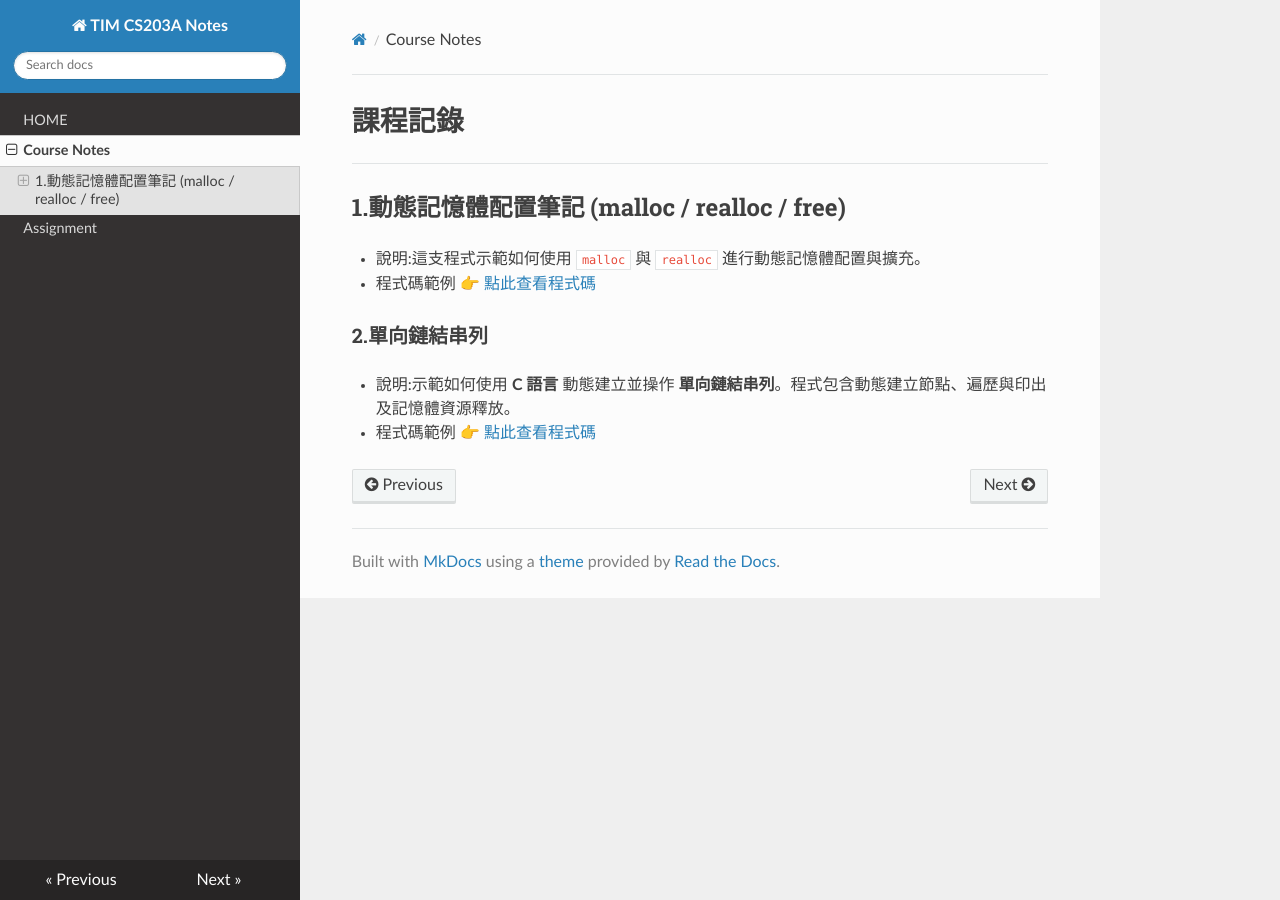
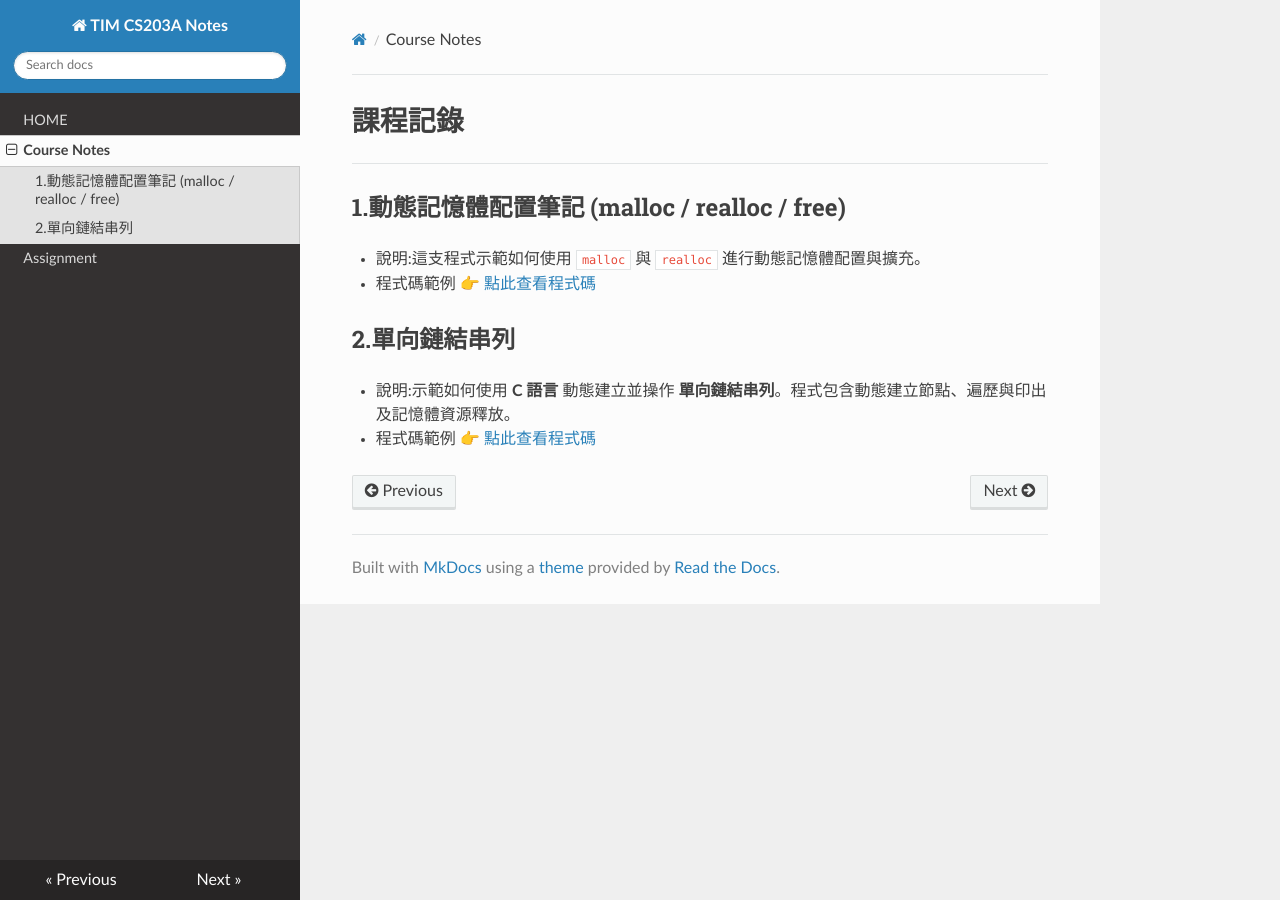
Before and after one commit to tim9910/11401_CS203A, an MkDocs documentation site: the page built from docs/notes.md, in a window 1280 px wide. Built offline with MkDocs 1.6.1, drawn with Linux system fonts in a browser that asks for light colours; nearby versions of some CDN libraries.

Commit message:
修正notes課程記錄

```diff
--- a/docs/notes.md
+++ b/docs/notes.md
@@ -6,7 +6,7 @@
 - 程式碼範例
 👉 [點此查看程式碼](https://github.com/tim9910/11401_CS203A/blob/main/Note/note1.cpp)
 
-### 2.單向鏈結串列
+## 2.單向鏈結串列
 - 說明:示範如何使用 **C 語言** 動態建立並操作 **單向鏈結串列**。程式包含動態建立節點、遍歷與印出及記憶體資源釋放。
 - 程式碼範例
 👉 [點此查看程式碼](https://github.com/tim9910/11401_CS203A/blob/main/Note/note2.cpp)
```
